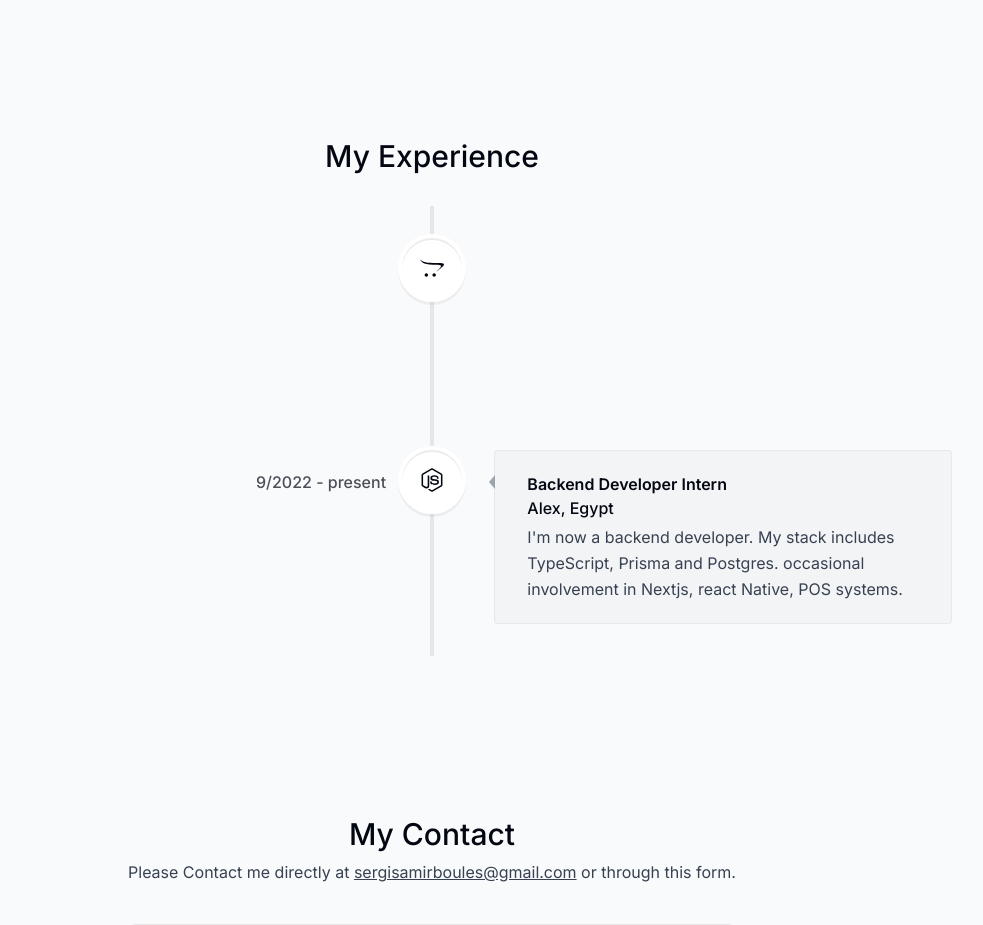
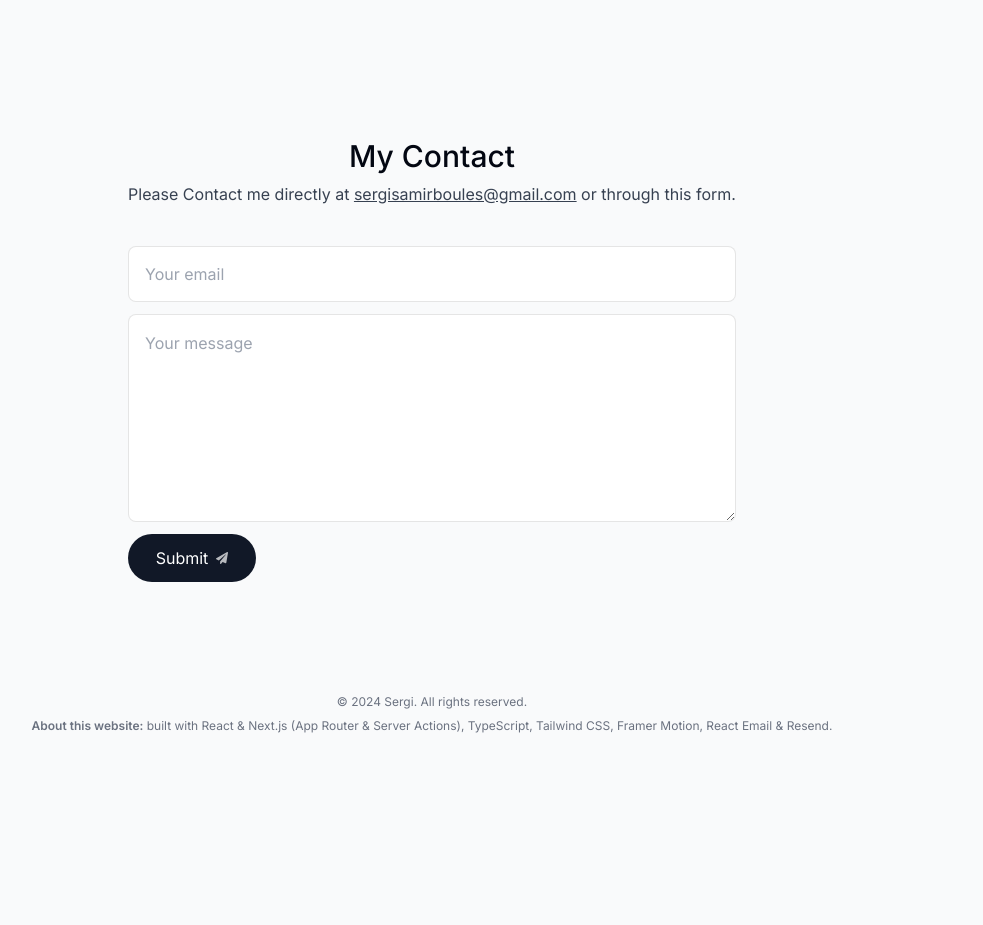
Before and after one commit to sergi-s/sergi-portfolio, a Next.js app: page / in a window 1280 px wide. Shown: the part 2180-3105 px from the top of the page, without its empty margins (208-1191 px from the left). After the commit the page ends 2954 px from the top, so only its background shows below. Built offline with nearby package versions, Linux system fonts and the light colour scheme; no server answers.

Commit message:
stupid deployment

```diff
--- a/src/app/page.tsx
+++ b/src/app/page.tsx
@@ -1,7 +1,7 @@
 import Intro from "@/components/Intro";
 import About from "@/components/about";
 import Contact from "@/components/contact";
-import Experience from "@/components/experience";
+// import Experience from "@/components/experience";
 import Projects from "@/components/projects";
 import SectionDivider from "@/components/section-divider";
 import Skills from "@/components/skills";
@@ -14,7 +14,7 @@ export default function Home() {
       <About />
       <Projects />
       <Skills />
-      <Experience />
+      {/* <Experience /> */}
       <Contact />
     </main>
   )
```
